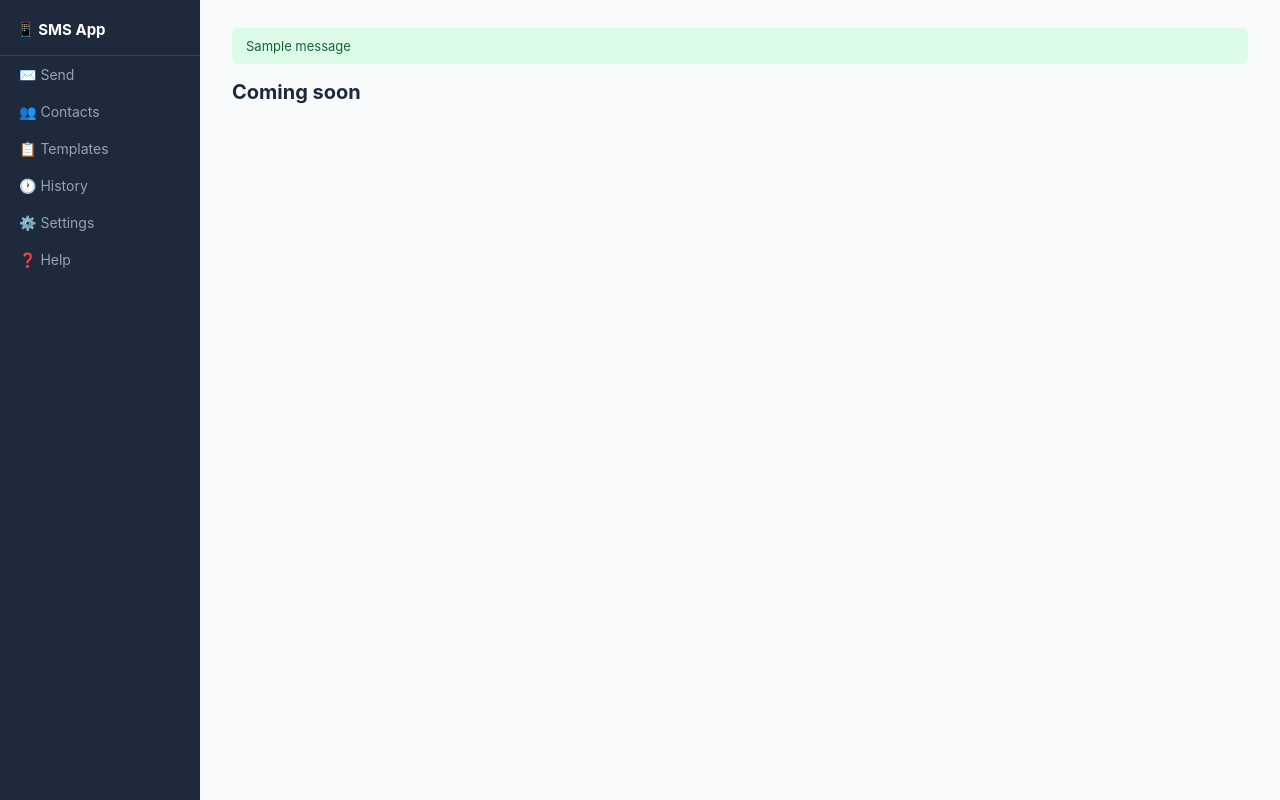
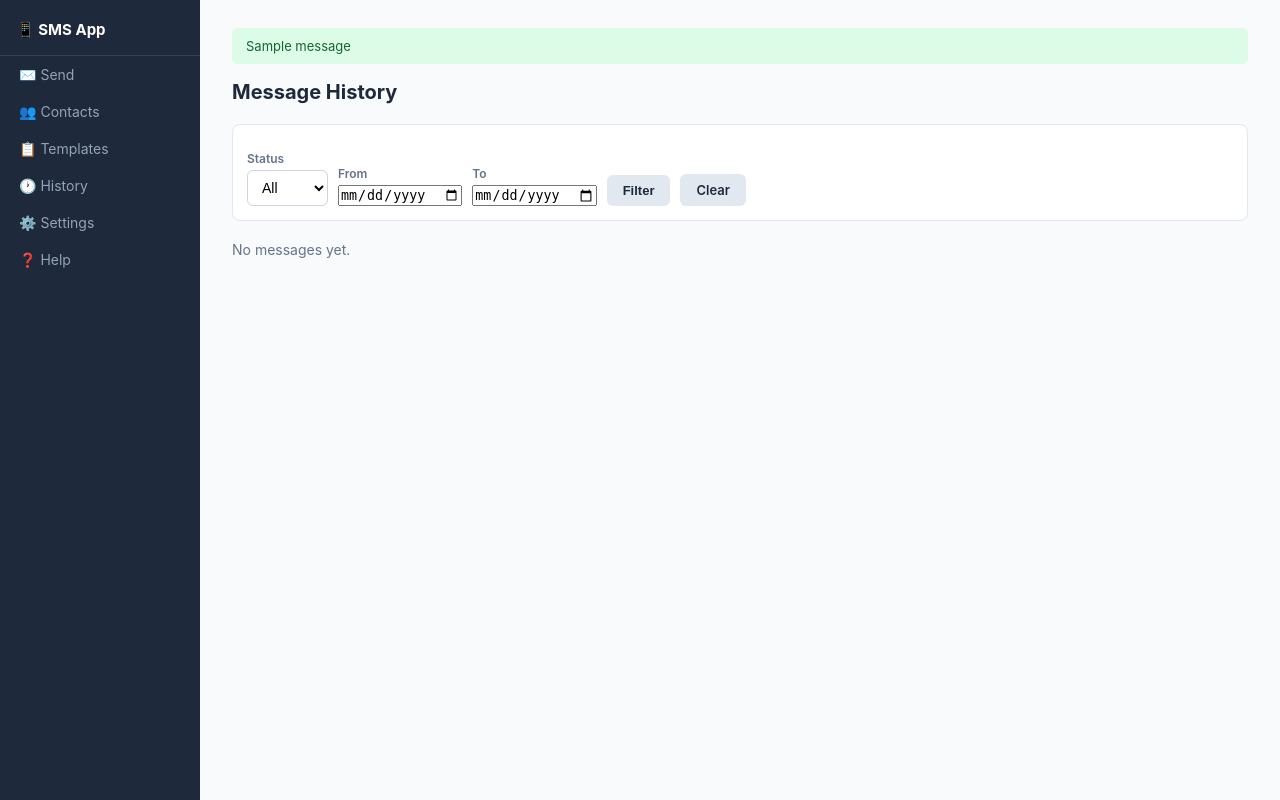
Before and after one commit to j-nye/textbee-sms-app, a Flask app: template web_app/templates/history.html in a window 1280 px wide. Run offline with Flask 3, Linux system fonts and the light colour scheme; the template is opened without the code that fills it: most values are stand-ins (such as "Sample title", 1, 10 or a date in 2020); one stand-in notice (Sample message) is shown.

Commit message:
feat: history page — message log, status filter, date filter, expandable rows
Co-Authored-By: Claude Sonnet 4.6 <noreply@anthropic.com>

```diff
--- a/web_app/templates/history.html
+++ b/web_app/templates/history.html
@@ -1,2 +1,72 @@
 {% extends "base.html" %}
-{% block content %}<h1>Coming soon</h1>{% endblock %}
+{% block title %}History — SMS App{% endblock %}
+{% block content %}
+<h1>Message History</h1>
+
+<div class="card" style="padding:14px">
+  <form method="get" style="display:flex;gap:10px;flex-wrap:wrap;align-items:flex-end">
+    <div>
+      <label>Status</label>
+      <select name="status">
+        <option value="" {% if not status_filter %}selected{% endif %}>All</option>
+        <option value="sent" {% if status_filter == 'sent' %}selected{% endif %}>Sent</option>
+        <option value="failed" {% if status_filter == 'failed' %}selected{% endif %}>Failed</option>
+      </select>
+    </div>
+    <div>
+      <label>From</label>
+      <input type="date" name="date_from" value="{{ date_from }}">
+    </div>
+    <div>
+      <label>To</label>
+      <input type="date" name="date_to" value="{{ date_to }}">
+    </div>
+    <button type="submit" class="btn btn-secondary">Filter</button>
+    <a href="{{ url_for('history.index') }}" class="btn btn-secondary">Clear</a>
+  </form>
+</div>
+
+{% if messages %}
+<div class="card" style="padding:0">
+  <table>
+    <thead>
+      <tr><th>Date / Time</th><th>Recipient(s)</th><th>Message</th><th>Status</th></tr>
+    </thead>
+    <tbody>
+    {% for m in messages %}
+    <tr onclick="toggleDetail('detail-{{ m.id }}')" style="cursor:pointer">
+      <td style="white-space:nowrap;font-size:12px">{{ m.sent_at[:16].replace('T', ' ') }}</td>
+      <td style="font-size:12px">{{ m.recipient_display }}</td>
+      <td style="color:#475569">{{ m.message_preview }}</td>
+      <td>
+        <span style="font-size:12px;padding:2px 8px;border-radius:10px;
+          background:{% if m.status == 'sent' %}#dcfce7;color:#166534{% else %}#fee2e2;color:#991b1b{% endif %}">
+          {{ m.status }}
+        </span>
+      </td>
+    </tr>
+    <tr id="detail-{{ m.id }}" style="display:none;background:#f8fafc">
+      <td colspan="4" style="padding:12px;font-size:13px">
+        <strong>Full message:</strong>
+        <pre style="margin-top:6px;white-space:pre-wrap;font-family:inherit">{{ m.message }}</pre>
+        {% if m.error %}
+        <p style="margin-top:8px;color:#991b1b"><strong>Error:</strong> {{ m.error }}</p>
+        {% endif %}
+        <p style="margin-top:8px;color:#64748b;font-size:12px">To: {{ ', '.join(m.recipients) }}</p>
+      </td>
+    </tr>
+    {% endfor %}
+    </tbody>
+  </table>
+</div>
+{% else %}
+<p style="color:#64748b">No messages yet.</p>
+{% endif %}
+
+<script>
+function toggleDetail(id) {
+  const row = document.getElementById(id);
+  row.style.display = row.style.display === 'none' ? 'table-row' : 'none';
+}
+</script>
+{% endblock %}
```
Also changed, not shown: tests/routes/test_history.py (added, +50 -0 lines), web_app/routes/history.py (+47 -2 lines).
